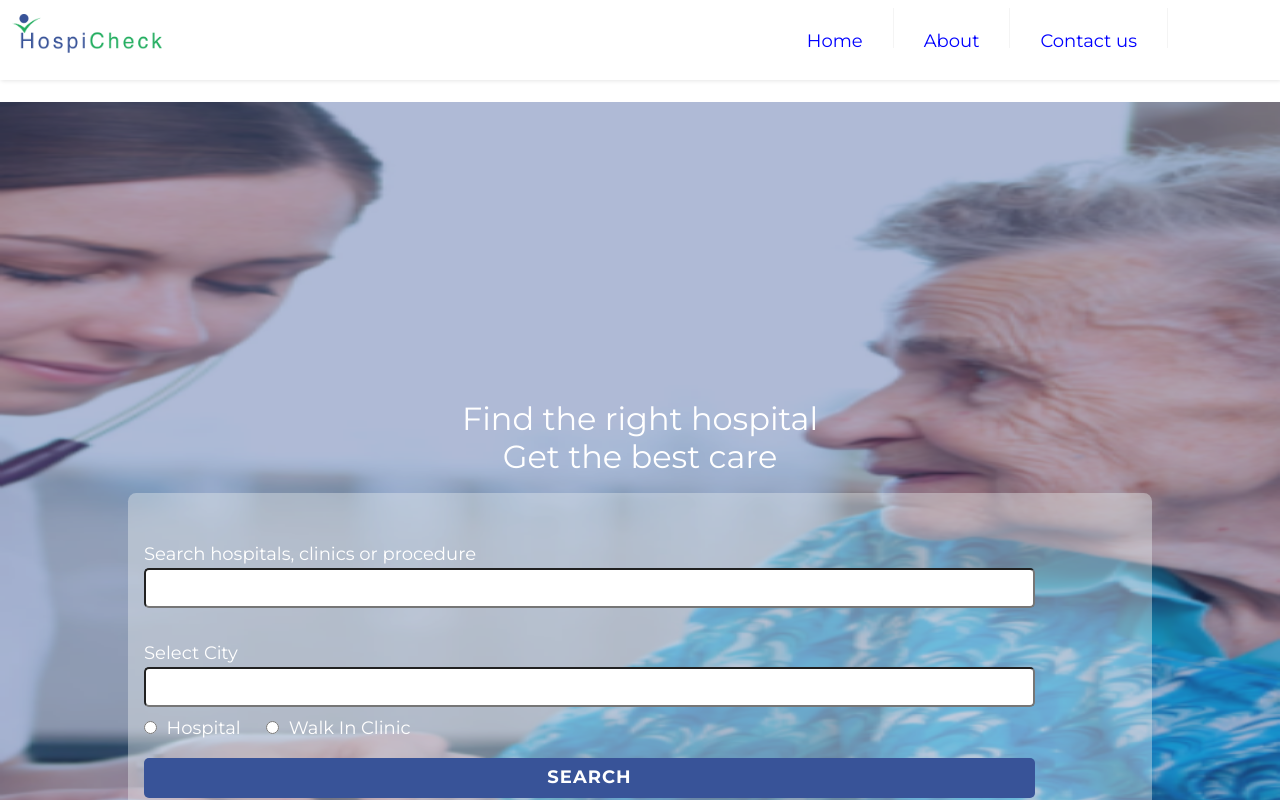
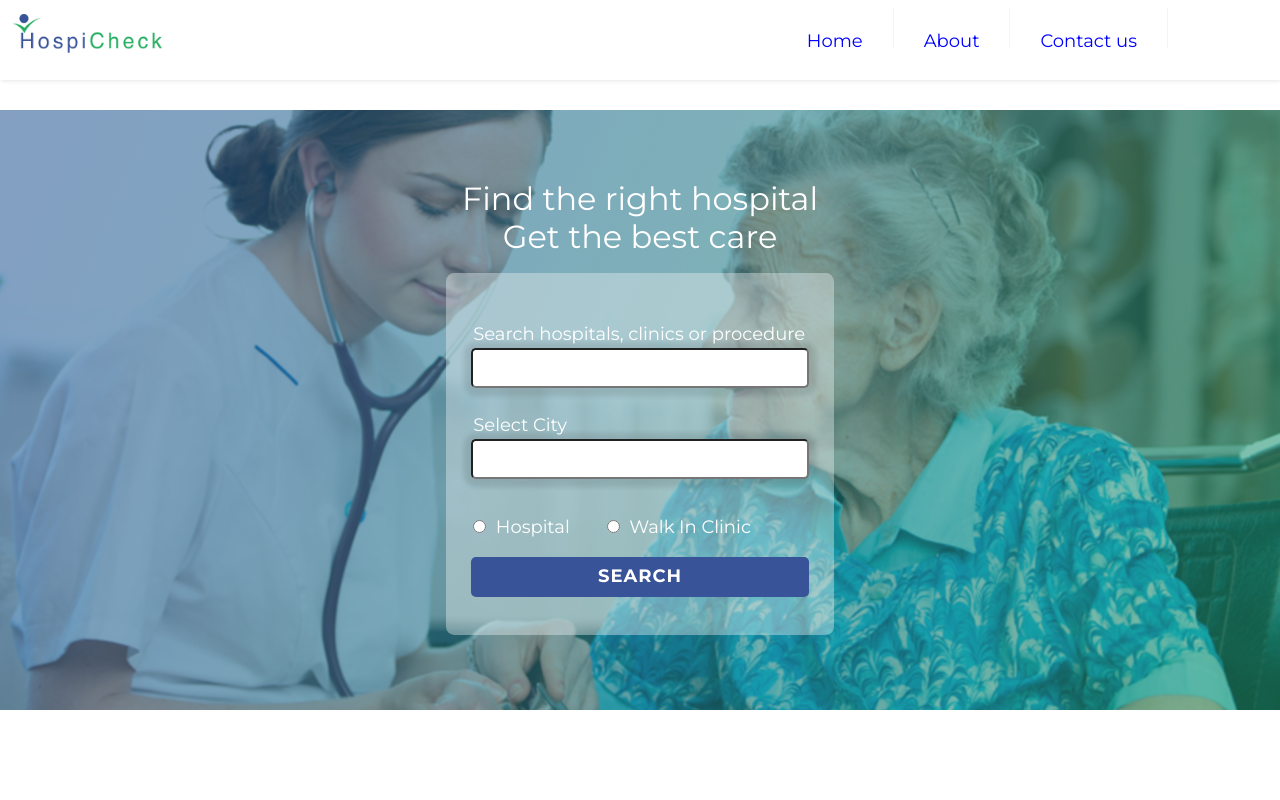
Before and after one commit to giriksoni0710/HospicheckWebApp, an Angular app: page / in a window 1280 px wide. Shown: the top 800 px of the page. Built offline with nearby package versions, Linux system fonts and the light colour scheme; some icons are missing.

Commit message:
home page web view banner and reviews

```diff
--- a/src/app/home/home.component.html
+++ b/src/app/home/home.component.html
@@ -1,24 +1,22 @@
 
 <div class="banner">
-  <img src="./assets/img/banner-logo-mobile.png" alt="" class="banner-logo-mobile">
-  <div class="transLayer"></div>
-  <h2 class="bannertext" >
-
-    Find the right hospital
-    <br> Get the best care
-
-  </h2>
+  <h2 class="bannertext" >Find the right hospital
+    <br> Get the best care</h2>
 
   <div class="searchdiv">
 
+    <div>
       <label for="SearchHospital"> Search hospitals, clinics or procedure </label>
       <input type="text" id="searchinput">
-
-    <label for="City"> Select City</label>
+    </div>
+    <div>
+      <label for="City" class="city"> Select City</label>
       <input type="text"><br>
-
+    </div>
+    <div>
       <input type="radio" value="Hospital" name="checked"> <span class="radiobtntxt">Hospital</span>
       <input type="radio" value="Walk In Clinic" name="checked"> <span class="radiobtntxt">Walk In Clinic</span>
+    </div>
     <button type="button" id="searchBtn">SEARCH</button>
   </div>
 
@@ -28,7 +26,8 @@
   <h2>Hospital Reviews</h2>
   <h6>Sharing your experience can help someone<br>to get the care they need.</h6>
 </div>
-
+<div class="reviewCard-parent">
+  <div class="reviewChild1">
     <div class="reviewCard">
       <div class="reviewImg">
         <img src="./assets/img/reviewHome1.png" alt="Review home image1">
@@ -67,6 +66,8 @@
       </div>
       <div class="reviewBody">Nothing unpleasant happened in five sessions that we had to be there and we received adequate level... Read More</div>
     </div>
+  </div>
+  <div class="reviewChild2">
     <div class="reviewCard2">
       <div class="reviewImg2">
         <img src="./assets/img/reviewHome4.png" alt="Review Home image4">
@@ -83,3 +84,5 @@
           our application lists the best treatments available to the user based on a search term.
       </div>
     </div>
+  </div>
+</div>
--- a/src/app/home/home.component.scss
+++ b/src/app/home/home.component.scss
@@ -2,82 +2,52 @@
 .banner
 {
   width: 100%;
-  height: 100vh;
-  // background-color:#385398;
-  // background: url("./assets/img/banner-logo-mobile.png");
-  // background-repeat:no-repeat;
-  text-align: center;
-
-  img{
-    max-width:100%;
-    height:auto;
-  }
-  .banner-logo-mobile{
-    width:100%;
-    height:100vh;
-    position: absolute;
-    top: 12.8%;
-    // top:24.3%;
-    // top:24.8%;
-    left:0;
-    z-index:2;
-  }
-  .transLayer{
-    width:100%;
-    height:100vh;
-    position: absolute;
-    top: 12.8%;
-    // top:24.3%;
-    // top:24.8%;
-    left:0;
-    z-index:3;
-    background:rgba(56,83,152,0.4);
-  }
+  height:660px;
+  background:url('/assets/img/landing-page-banner-image.png');
+  background-repeat: no-repeat;
+  background-position: center center;
 
   .searchdiv {
-    position:relative;
-    height: 51%;
-    // height: 60%;
-    width: 80%;
+    width:388px;
+    height: 362px;
     margin: 1rem auto 0;
     border-radius:8.23px;
     background-color: rgba(236,240,241,0.4);
     text-align: left;
-    z-index:4;
-    // margin-bottom:1rem;
-
   }
 
   .bannertext{
-
+    text-align:center;
     color: white;
-    // font-weight: bolder;
-    padding-top: 25%;
-    position:relative;
-    z-index:5;
+    padding-top: 100px;
   }
 
   input[type="text"]{
+    display:block;
+    margin:auto;
     width: 87%;
     height: 40px;
-    // box-shadow: 0 0.5px 2px 2px cyan;
+    box-shadow: 0 1px 5px 7px rgba(0, 0, 0, 0.1);
     outline: none;
     margin-bottom: 0.5rem;
     border-radius: 5px;
-    margin-left: 1rem;
     padding-left:0.5rem;
   }
 
   label{
-    margin:1.5rem 1rem 0;
+    margin: 0 1.7rem;
     color: white;
     &:nth-of-type(1){
       margin-top:3rem;
     }
   }
 
+  .city{
+    margin-top:1rem !important;
+  }
+
   input[type="radio"]{
-    margin:0 0 0 1rem;
+    margin:0 0 0 1.7rem;
   }
 
   .radiobtntxt{
@@ -85,7 +55,8 @@
     padding:0.6rem;
   }
   #searchBtn{
-    margin:1rem;
+    display:block;
+    margin:1rem auto;
     width:87%;
     height:40px;
     border-radius:5px;
@@ -110,6 +81,12 @@
   }
 }
 
+
+.reviewChild1{
+
+  display:flex;
+  flex-flow:row wrap;
+
   .reviewCard{
     width:330px;
     height:450px;
@@ -125,7 +102,7 @@
       // background:green;
       img{
         max-width:100%;
-      // min-width:100%;
+        min-width:100%;
         height: auto;
       }
     }
@@ -167,8 +144,11 @@
     }
 
   }
+}
+
 .reviewCard2{
-  width:330px;
+  // width:330px;
+  width: 68.05%;
   height:auto;
   margin:0 auto 2rem;
   box-shadow:0 4px 3px 3px #dcdcdc;
```
Also changed, not shown: src/assets/img/banner-logo-mobile-2160-900.png (added), src/assets/img/banner-logo-mobile-720-300.png (added). Lines whose indentation alone changed are shown as unchanged.
